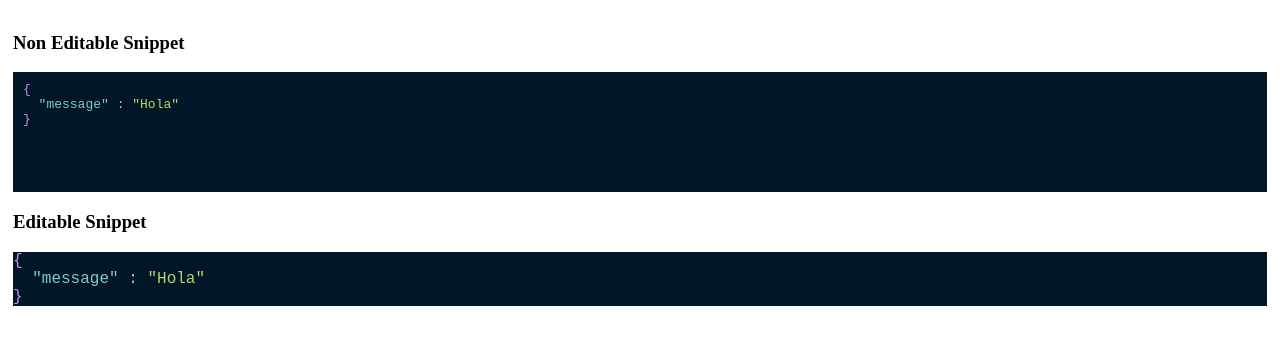
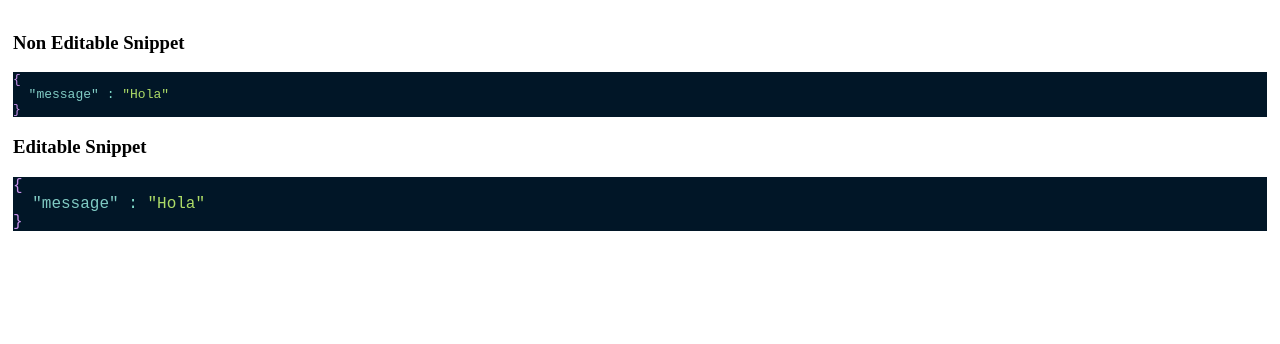
Before and after one commit to richysandoval/react-code-snippet-prismjs, a React (Create React App) app: page / in a window 1280 px wide. Shown: the top 344 px of the page. Built offline with nearby package versions, Linux system fonts and the light colour scheme.

Commit message:
Update styles

```diff
--- a/package.json
+++ b/package.json
@@ -10,8 +10,7 @@
     "react": "16.12.0",
     "react-dom": "16.12.0",
     "react-scripts": "3.0.1",
-    "react-simple-code-editor": "0.11.0",
-    "styled-components": "5.1.1"
+    "react-simple-code-editor": "0.11.0"
   },
   "devDependencies": {
     "typescript": "3.8.3"
--- a/src/styles.css
+++ b/src/styles.css
@@ -1,13 +1,3 @@
 .App {
   padding: 5px;
 }
-
-.code-snippet-container pre {
-  height: 100px;
-  padding: 10px;
-}
-
-.npm__react-simple-code-editor__textarea {
-  height: 100px;
-  margin: 10px;
-}
```
Also changed, not shown: src/CodeSnipper.css (deleted).
